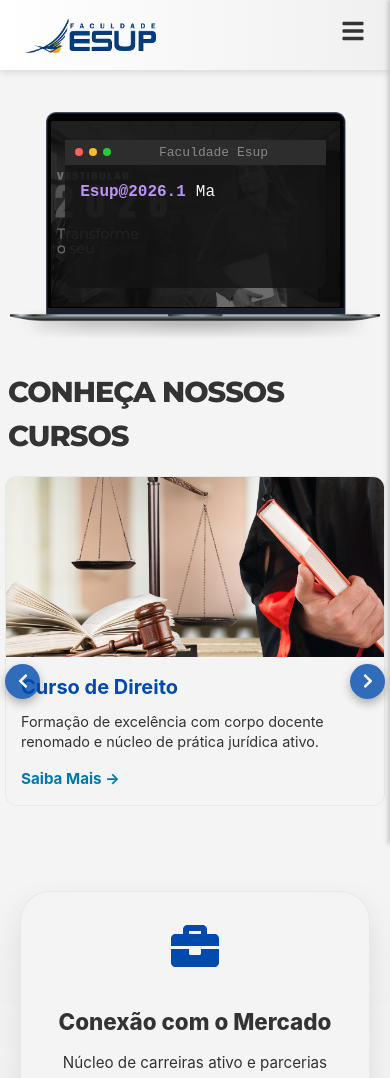
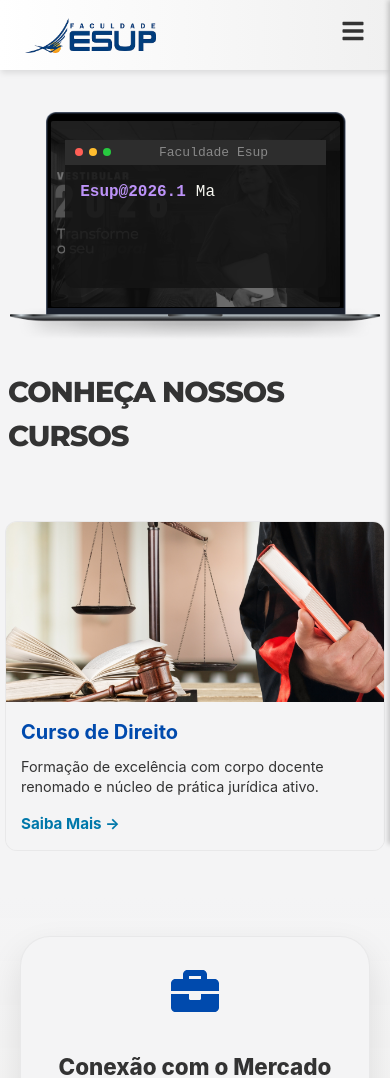
Before and after one commit to Matheus-Ceciliano/site_test, a React (Vite) app: page / in a window 390 px wide. Shown: the top 1078 px of the page. Built offline with nearby package versions, Linux system fonts and the light colour scheme.

Commit message:
carrossel responsivo ao toque e com animação

```diff
--- a/src/App.tsx
+++ b/src/App.tsx
@@ -1,9 +1,10 @@
-import { useEffect, useState } from 'react';
+import React, { useEffect, useState } from 'react';
 // Ícones
 import {
   FaWhatsapp, FaUser, FaLaptop, FaCalendarAlt, FaBook, FaBars, FaTimes,
-  FaChevronDown, FaChevronUp, FaChevronRight, FaChevronLeft,
-  FaBriefcase, FaLightbulb, FaUsers, FaAward, FaGraduationCap} from 'react-icons/fa';
+  FaChevronDown, FaChevronUp,
+  FaBriefcase, FaLightbulb,
+  FaUsers, FaAward, FaGraduationCap} from 'react-icons/fa';
 import { StructureSection } from './structureSection';
 import { TestimonialsSection } from './testimonialSection';
 // Hook de Animação (Deve ser instalado: npm install react-intersection-observer)
@@ -154,7 +155,9 @@ const App = () => {
   // Estados do Carrossel
   const [indexAtual, setIndexAtual] = useState(0);
   const [itensVisiveis, setItensVisiveis] = useState(3);
+  const [estaPausado, setEstaPausado] = useState(false);
   const totalSlides = slidesContent.length;
+  const [, setLarguraJanela] = useState(typeof window !== 'undefined' ? window.innerWidth : 0);
 
   // 2. FUNÇÕES AUXILIARES
 
@@ -165,7 +168,38 @@ const App = () => {
   const toggleSubmenuMobile = (index: number) => {
     setExpandedMenuIndex(expandedMenuIndex === index ? null : index);
   };
+  const [touchStart, setTouchStart] = useState<number | null>(null);
+  const [touchEnd, setTouchEnd] = useState<number | null>(null);
 
+
+  const minSwipeDistance = 50;
+
+
+  const onTouchStart = (e: React.TouchEvent) => {
+      setTouchEnd(null); // Reseta o fim do toque
+      setTouchStart(e.targetTouches[0].clientX);
+    };
+
+  const onTouchMove = (e: React.TouchEvent) => {
+      setTouchEnd(e.targetTouches[0].clientX);
+    };
+
+  const onTouchEnd = () => {
+      if (!touchStart || !touchEnd) return;
+
+      const distance = touchStart - touchEnd;
+      const isLeftSwipe = distance > minSwipeDistance;
+      const isRightSwipe = distance < -minSwipeDistance;
+
+      if (isLeftSwipe) {
+        avancarSlide();
+      } else if (isRightSwipe) {
+        voltarSlide();
+      }
+
+      setTouchStart(null);
+      setTouchEnd(null);
+    };
   // Resize Listener (Responsividade do Carrossel)
   useEffect(() => {
     const handleResize = () => {
@@ -190,6 +224,30 @@ const App = () => {
   const maxIndex = totalSlides - itensVisiveis;
   setIndexAtual((prev) => (prev === 0 ? maxIndex : prev - 1));
 };
+
+  useEffect(() => {
+    const verificarSeEhMobile = () => window.innerWidth < 768;
+
+   let intervalo: number;
+
+  // Só inicia o autoplay se NÃO estiver pausado E NÃO for mobile
+  if (!estaPausado && !verificarSeEhMobile()) {
+    intervalo = setInterval(() => {
+      avancarSlide();
+    }, 2000);
+  }
+
+  return () => {
+    if (intervalo) clearInterval(intervalo);
+  };
+}, );
+
+useEffect(() => {
+  const handleResize = () => setLarguraJanela(window.innerWidth);
+  window.addEventListener('resize', handleResize);
+  return () => window.removeEventListener('resize', handleResize);
+}, []);
+
 
     // 3. RENDERIZAÇÃO (JSX)
   return (
@@ -314,6 +372,9 @@ const App = () => {
           </div>
 
           {/* --- SEÇÃO CARROSSEL (Corrigida) --- */}
+          {/* --- SEÇÃO CARROSSEL (Corrigida) --- */}
+          {/* --- SEÇÃO CARROSSEL (Corrigida) --- */}
+
           <section
             ref={sectionRef}
             className={`${styles.sectionCarrossel} ${sectionVisible ? styles.animarEntrada : ''}`}
@@ -330,14 +391,19 @@ const App = () => {
               ))}
             </h2>
 
-            <div className={styles.janelaCarrossel}>
-              {/* Botões do Carrossel */}
-              <button className={`${styles.botaoCarrossel} ${styles.botaoEsquerda} ${styles.botaoAnimado}`} onClick={voltarSlide}>
-                <FaChevronLeft />
-              </button>
-              <button className={`${styles.botaoCarrossel} ${styles.botaoDireita} ${styles.botaoAnimado}`} onClick={avancarSlide}>
-                <FaChevronRight />
-              </button>
+              <div
+                className={styles.janelaCarrossel}>
+
+            </div>
+
+
+            <div className={styles.janelaCarrossel}
+                onMouseEnter={() => setEstaPausado(true)}
+                onMouseLeave={() => setEstaPausado(false)}
+                onTouchStart={onTouchStart}
+                onTouchMove={onTouchMove}
+                onTouchEnd={onTouchEnd}
+            >
 
               <div
                 className={styles.trilhoImagens}
@@ -358,7 +424,13 @@ const App = () => {
                     }
 
                   return (
-                    <div key={index} className={styles.cardSlide}>
+                        <div
+                          key={index}
+                          className={styles.cardSlide}
+                          // 🟢 INTEGRADO AQUI: Agora a pausa só ativa no balão
+                          onMouseEnter={() => setEstaPausado(true)}
+                          onMouseLeave={() => setEstaPausado(false)}
+                        >
                           <div className={`${styles.cardInterior} ${animationClass}`}>
                             <div className={styles.wrapperImagem}>
                               <img src={item.image} alt={item.titulo} className={styles.imagemSlide} />
@@ -375,6 +447,14 @@ const App = () => {
                   </div>
                 </div>
               </section>
+
+{/* --- SEÇÃO CARROSSEL (Corrigida) --- */}
+{/* --- SEÇÃO CARROSSEL (Corrigida) --- */}
+{/* --- SEÇÃO CARROSSEL (Corrigida) --- */}
+
+
+
+
 
           {/* --- SEÇÃO DIFERENCIAIS --- */}
           <section className={styles.sectionDiferenciais}>
--- a/src/Menu.module.css
+++ b/src/Menu.module.css
@@ -392,6 +392,8 @@
   /* Corta o que está fora da tela */
   position: relative;
   padding-bottom: 45px;
+  touch-action: pan-y; /* Permite scroll vertical, mas bloqueia o horizontal nativo */
+  overflow: hidden;
 }
 
 .trilhoImagens {
```
Also changed, not shown: 1 other file (tests, documents, lock files or other folders). Lines whose indentation alone changed are shown as unchanged.
